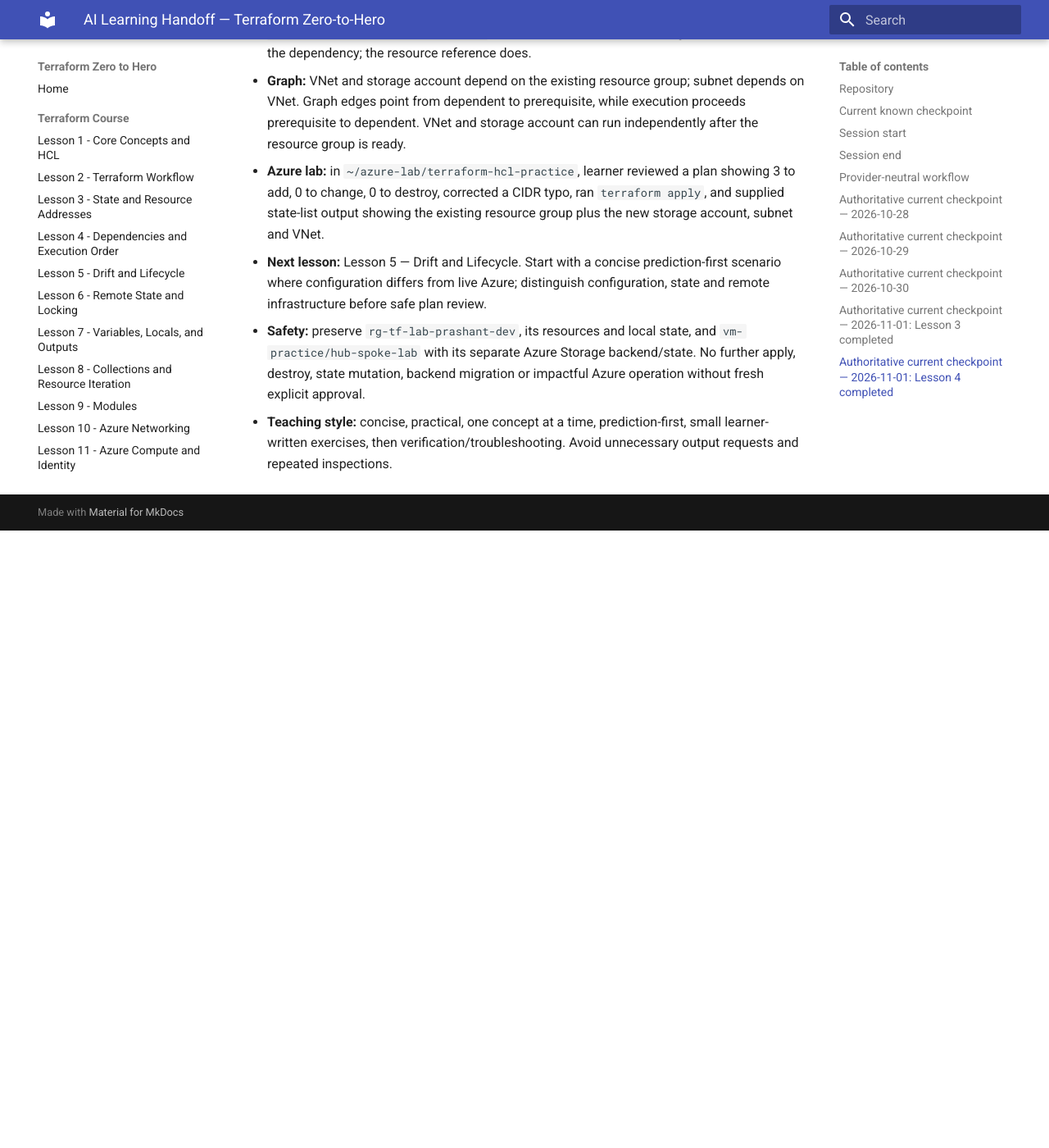
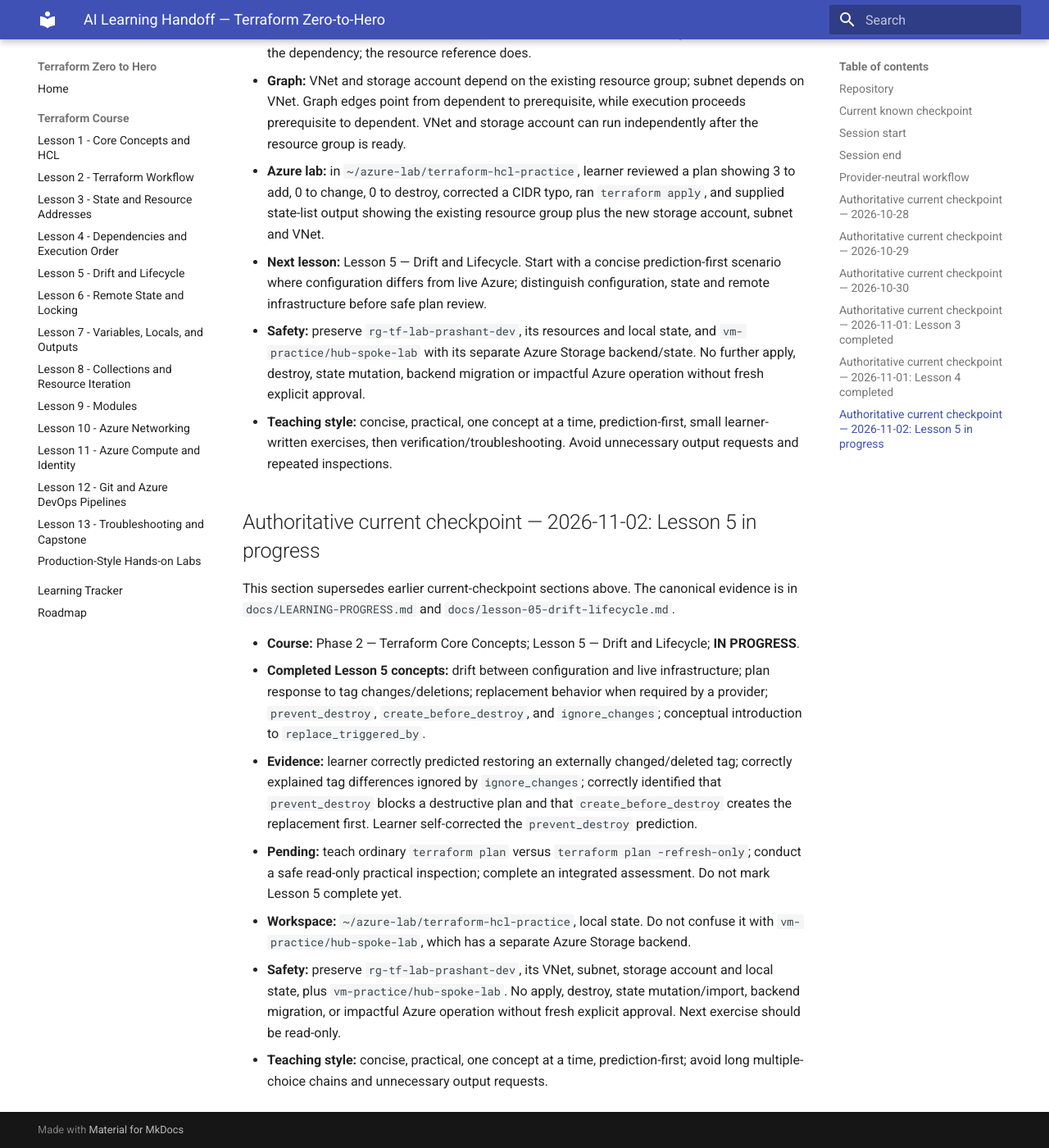
Before and after one commit to pshewale-dev/terraform-azure-lab, an MkDocs documentation site: the page built from docs/AI-LEARNING-HANDOFF.md, in a window 1280 px wide and 1400 px high, scrolled down 5436 px. Shown: the whole window at 82% size. Built offline with MkDocs 1.6.1 and Material for MkDocs 9.7.7, drawn with Linux system fonts in a browser that asks for light colours; before the commit the page ends 6083 px from its top, so only the background shows below that.

Commit message:
Update AI handoff to Lesson 5 checkpoint

```diff
--- a/docs/AI-LEARNING-HANDOFF.md
+++ b/docs/AI-LEARNING-HANDOFF.md
@@ -103,3 +103,16 @@ This section supersedes all earlier current-checkpoint sections above. The canon
 - **Next lesson:** Lesson 5 — Drift and Lifecycle. Start with a concise prediction-first scenario where configuration differs from live Azure; distinguish configuration, state and remote infrastructure before safe plan review.
 - **Safety:** preserve `rg-tf-lab-prashant-dev`, its resources and local state, and `vm-practice/hub-spoke-lab` with its separate Azure Storage backend/state. No further apply, destroy, state mutation, backend migration or impactful Azure operation without fresh explicit approval.
 - **Teaching style:** concise, practical, one concept at a time, prediction-first, small learner-written exercises, then verification/troubleshooting. Avoid unnecessary output requests and repeated inspections.
+
+
+## Authoritative current checkpoint — 2026-11-02: Lesson 5 in progress
+
+This section supersedes earlier current-checkpoint sections above. The canonical evidence is in `docs/LEARNING-PROGRESS.md` and `docs/lesson-05-drift-lifecycle.md`.
+
+- **Course:** Phase 2 — Terraform Core Concepts; Lesson 5 — Drift and Lifecycle; **IN PROGRESS**.
+- **Completed Lesson 5 concepts:** drift between configuration and live infrastructure; plan response to tag changes/deletions; replacement behavior when required by a provider; `prevent_destroy`, `create_before_destroy`, and `ignore_changes`; conceptual introduction to `replace_triggered_by`.
+- **Evidence:** learner correctly predicted restoring an externally changed/deleted tag; correctly explained tag differences ignored by `ignore_changes`; correctly identified that `prevent_destroy` blocks a destructive plan and that `create_before_destroy` creates the replacement first. Learner self-corrected the `prevent_destroy` prediction.
+- **Pending:** teach ordinary `terraform plan` versus `terraform plan -refresh-only`; conduct a safe read-only practical inspection; complete an integrated assessment. Do not mark Lesson 5 complete yet.
+- **Workspace:** `~/azure-lab/terraform-hcl-practice`, local state. Do not confuse it with `vm-practice/hub-spoke-lab`, which has a separate Azure Storage backend.
+- **Safety:** preserve `rg-tf-lab-prashant-dev`, its VNet, subnet, storage account and local state, plus `vm-practice/hub-spoke-lab`. No apply, destroy, state mutation/import, backend migration, or impactful Azure operation without fresh explicit approval. Next exercise should be read-only.
+- **Teaching style:** concise, practical, one concept at a time, prediction-first; avoid long multiple-choice chains and unnecessary output requests.
```
